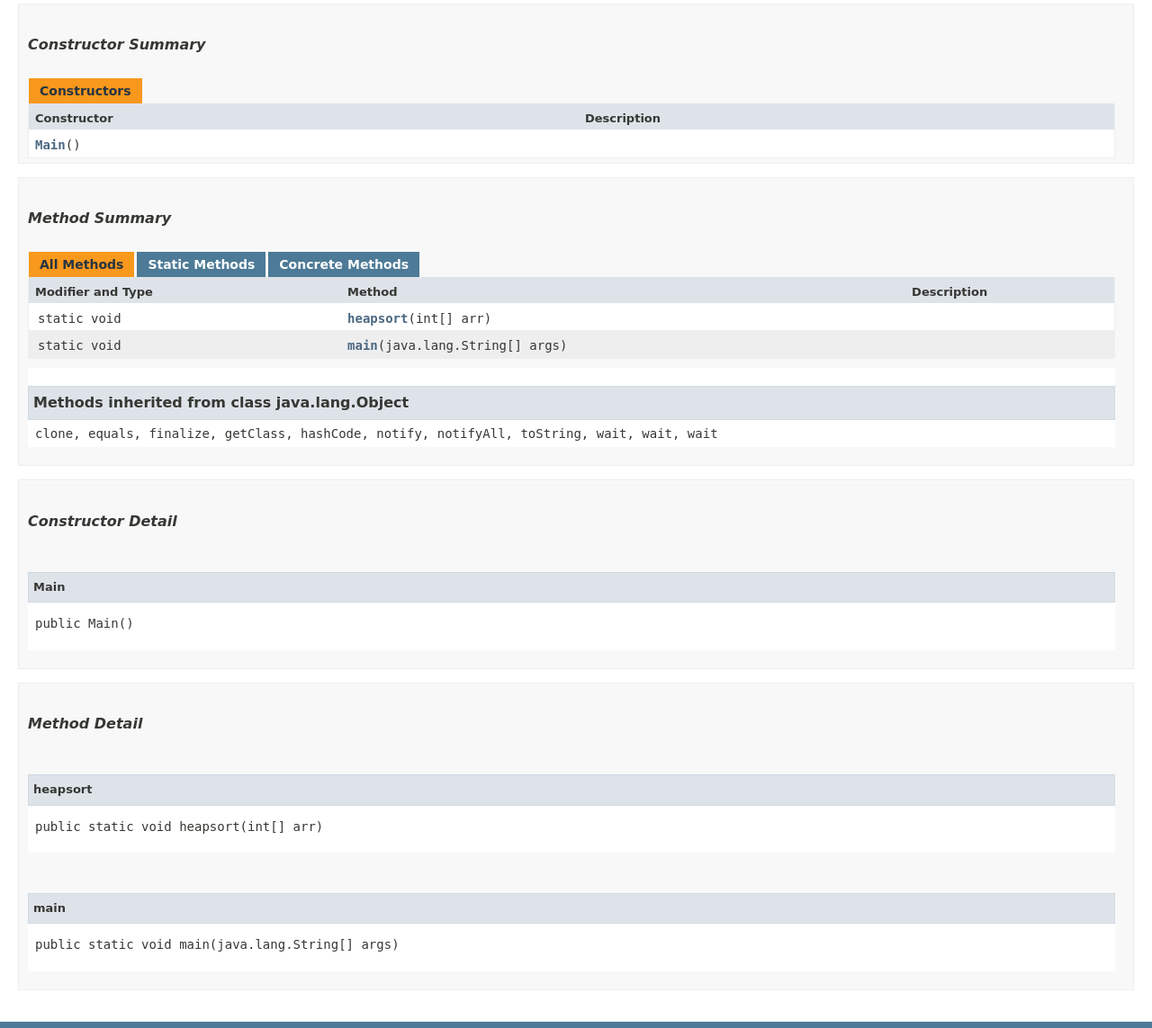
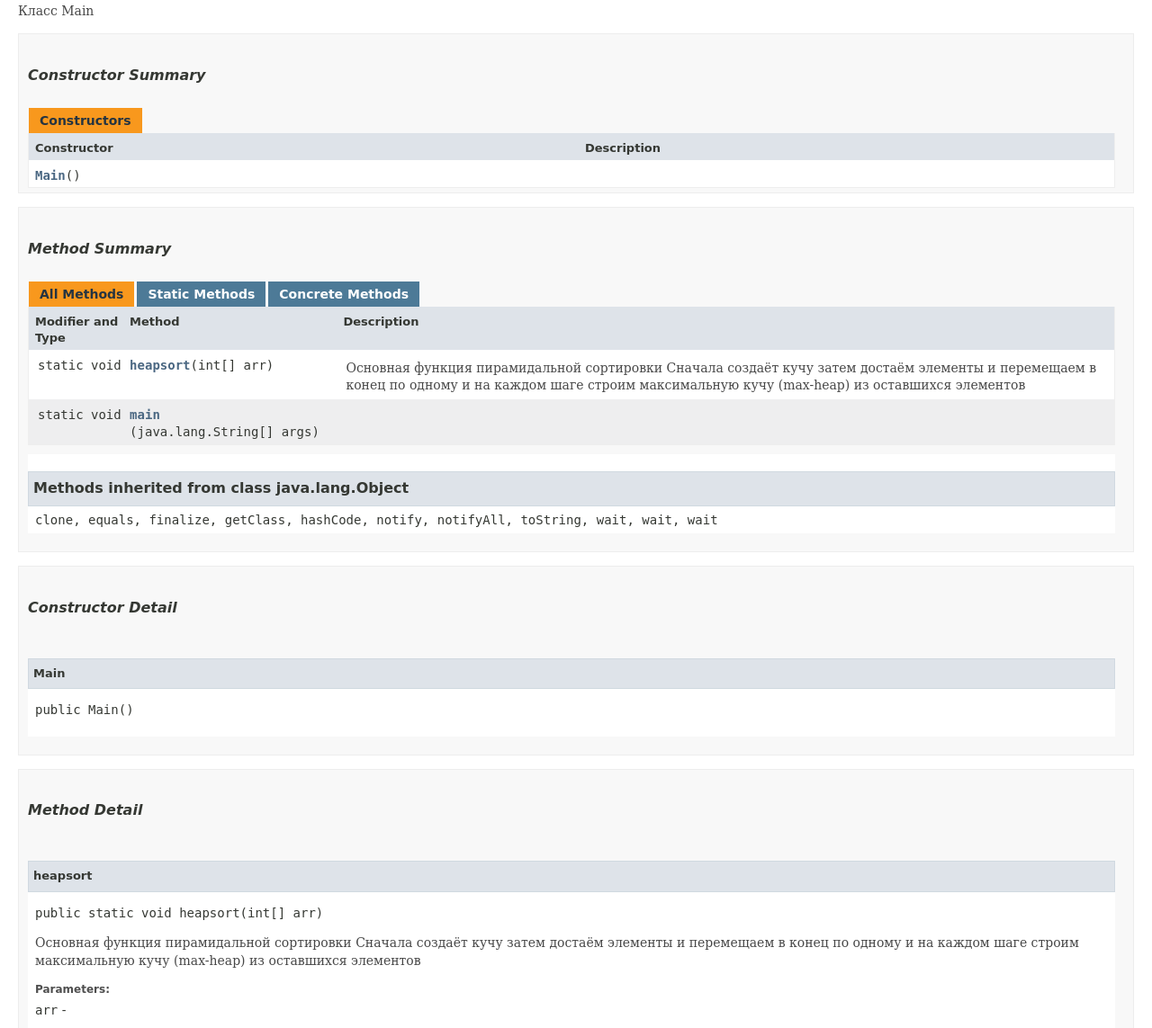
Before and after one commit to SanTsigan/OOP, a plain HTML site: page Task_1_1_1/ru/nsu/tsyganov/Main.html in a window 1280 px wide. Shown: the part 287-1430 px from the top of the page at 90% size. Drawn offline with Linux system fonts and the light colour scheme; no server answers; a script that the page names is missing; a web font is replaced by a local one.

Commit message:
Deploying to gh-pages from @ SanTsigan/OOP@fc9507b3d1a1f42689f95c30c99c1b5fd46beac2 🚀

```diff
--- a/Task_1_1_1/ru/nsu/tsyganov/Main.html
+++ b/Task_1_1_1/ru/nsu/tsyganov/Main.html
@@ -132,6 +132,7 @@ $('.navPadding').css('padding-top', $('.fixedNav').css("height"));
 <hr>
 <pre>public class <span class="typeNameLabel">Main</span>
 extends java.lang.Object</pre>
+<div class="block">Класс Main</div>
 </li>
 </ul>
 </div>
@@ -176,7 +177,11 @@ extends java.lang.Object</pre>
 <tr id="i0" class="altColor">
 <td class="colFirst"><code>static void</code></td>
 <th class="colSecond" scope="row"><code><span class="memberNameLink"><a href="#heapsort(int%5B%5D)">heapsort</a></span>&#8203;(int[]&nbsp;arr)</code></th>
-<td class="colLast">&nbsp;</td>
+<td class="colLast">
+<div class="block">Основная функция пирамидальной сортировки
+ Сначала создаёт кучу затем достаём элементы и перемещаем в конец по одному и на каждом
+ шаге строим максимальную кучу (max-heap) из оставшихся элементов</div>
+</td>
 </tr>
 <tr id="i1" class="rowColor">
 <td class="colFirst"><code>static void</code></td>
@@ -233,6 +238,13 @@ extends java.lang.Object</pre>
 <li class="blockList">
 <h4>heapsort</h4>
 <pre class="methodSignature">public static&nbsp;void&nbsp;heapsort&#8203;(int[]&nbsp;arr)</pre>
+<div class="block">Основная функция пирамидальной сортировки
+ Сначала создаёт кучу затем достаём элементы и перемещаем в конец по одному и на каждом
+ шаге строим максимальную кучу (max-heap) из оставшихся элементов</div>
+<dl>
+<dt><span class="paramLabel">Parameters:</span></dt>
+<dd><code>arr</code> - </dd>
+</dl>
 </li>
 </ul>
 <a id="main(java.lang.String[])">
```
Also changed, not shown: Task_1_1_1/allclasses-index.html (+3 -1 lines), Task_1_1_1/index-all.html (+8 -2 lines), Task_1_1_1/ru/nsu/tsyganov/package-summary.html (+3 -1 lines), 3 other files.
